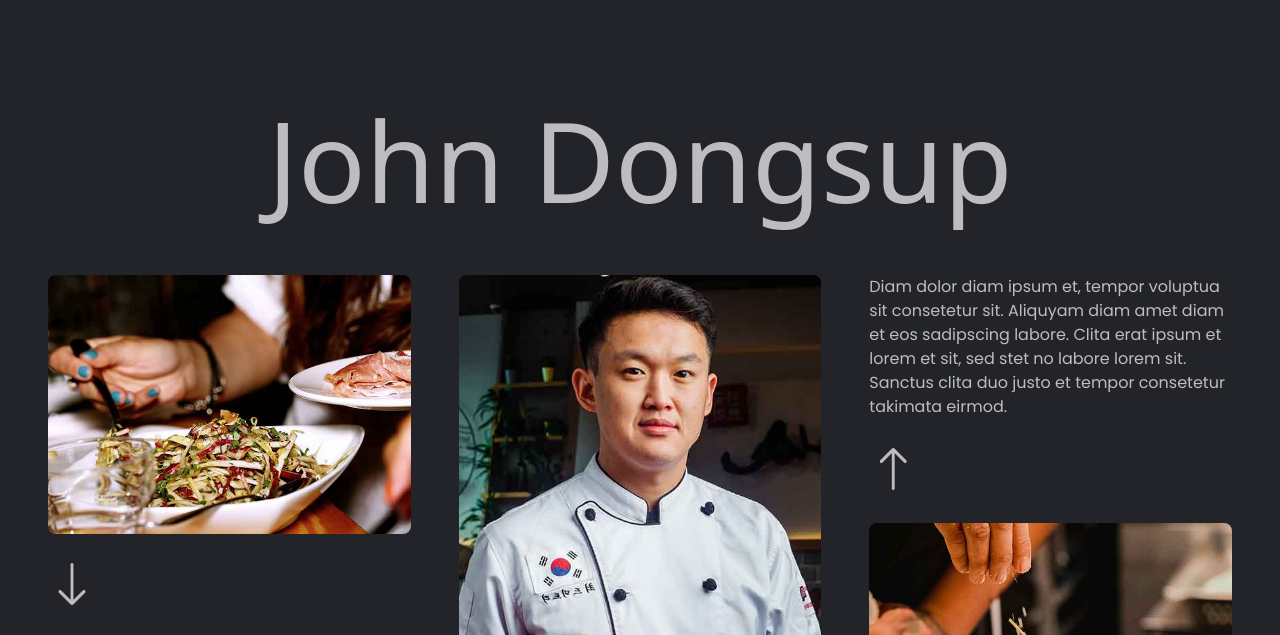
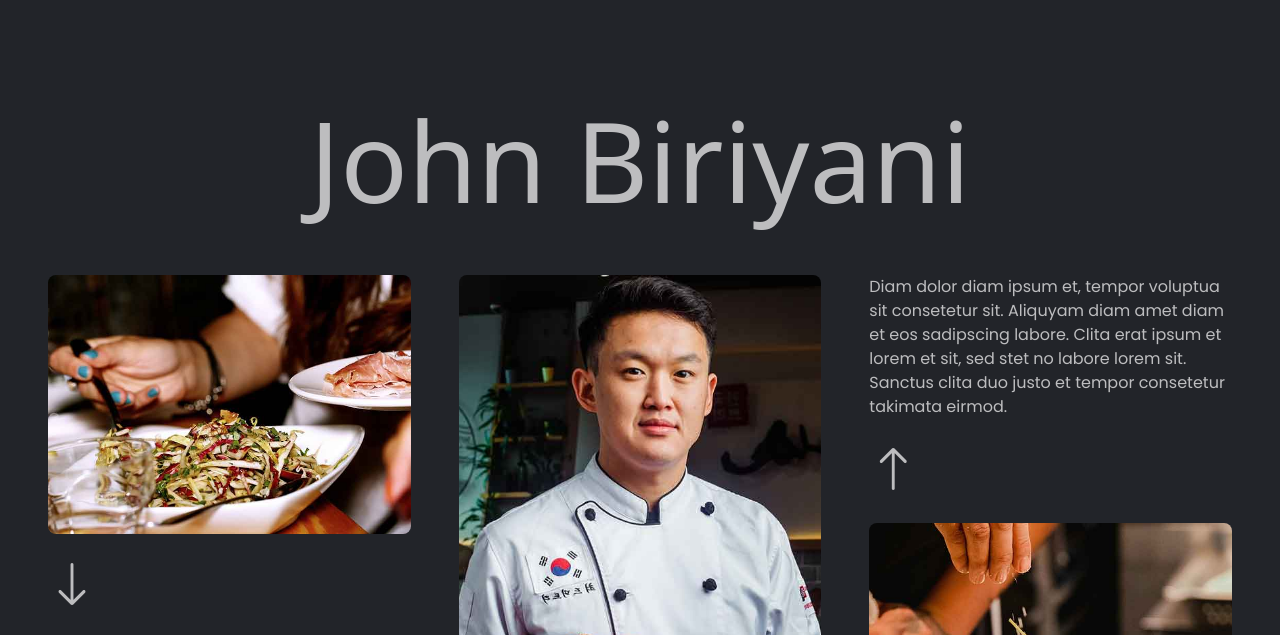
Before and after one commit to ssm1990/github-s3-codepipeline-workshop, a plain HTML site: page index.html in a window 1280 px wide. Shown: the part 149-784 px from the top of the page. Drawn offline with nearby package versions, Linux system fonts and the light colour scheme; animation ran at ten frames a second; a web font is replaced by a local one.

Commit message:
Update index.html

```diff
--- a/index.html
+++ b/index.html
@@ -112,7 +112,7 @@
     <div class="container-fluid p-5 mb-5 bg-dark text-secondary">
         <div class="row g-5 py-5">
             <div class="col-12 wow fadeIn" data-wow-delay="0.1s">
-                <h1 class="display-1 text-secondary text-center mb-0">John Dongsup</h1>
+                <h1 class="display-1 text-secondary text-center mb-0">John Biriyani</h1>
             </div>
             <div class="col-lg-4 wow fadeIn" data-wow-delay="0.1s">
                 <img class="img-fluid rounded mb-3" src="img/hero-2.jpg">
```
